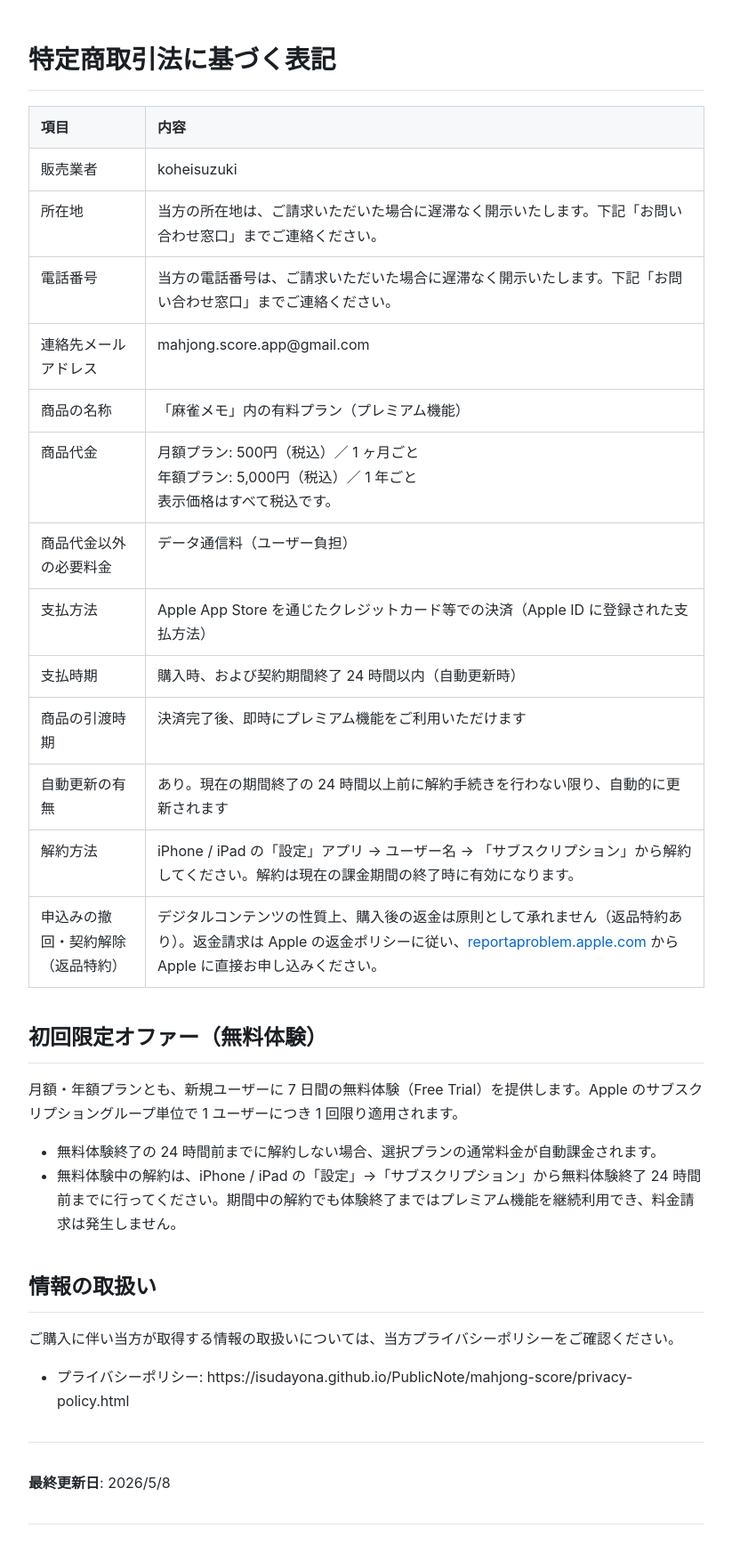
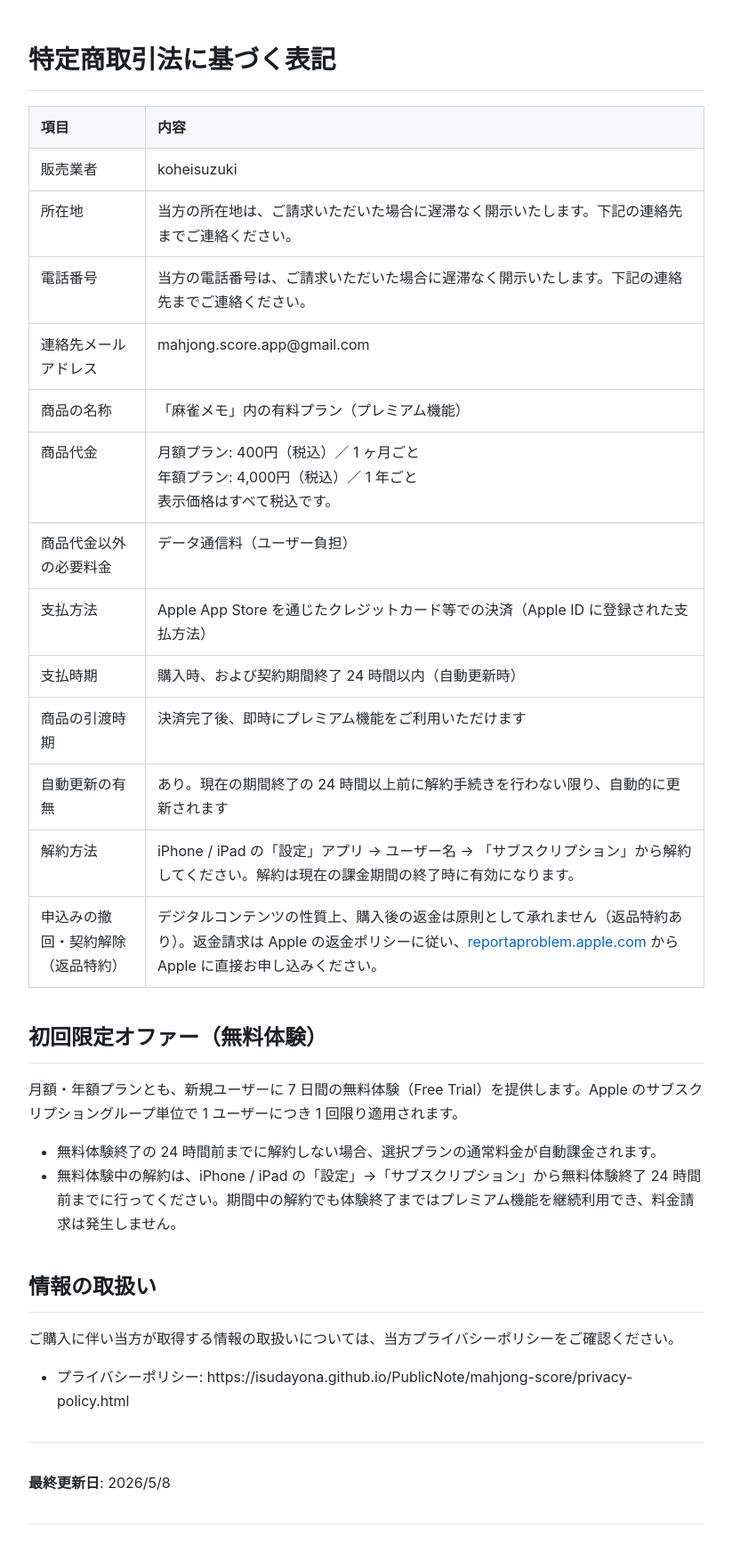
Before and after one commit to isudayona/PublicNote, a Jekyll site: the page built from mahjong-score/specified-commercial-transactions.md, in a window 1280 px wide. Shown: the whole page at 89% size, without its empty margins (228-1051 px from the left). Built offline with Jekyll 4.4.1, drawn with Linux system fonts in a browser that asks for light colours; our own code applies the rules of GitHub Pages for plain Markdown files.

Commit message:
docs:文言変更。金額500→400

```diff
--- a/mahjong-score/specified-commercial-transactions.md
+++ b/mahjong-score/specified-commercial-transactions.md
@@ -3,11 +3,11 @@
 | 項目 | 内容 |
 |---|---|
 | 販売業者 | koheisuzuki |
-| 所在地 | 当方の所在地は、ご請求いただいた場合に遅滞なく開示いたします。下記「お問い合わせ窓口」までご連絡ください。 |
-| 電話番号 | 当方の電話番号は、ご請求いただいた場合に遅滞なく開示いたします。下記「お問い合わせ窓口」までご連絡ください。 |
+| 所在地 | 当方の所在地は、ご請求いただいた場合に遅滞なく開示いたします。下記の連絡先までご連絡ください。 |
+| 電話番号 | 当方の電話番号は、ご請求いただいた場合に遅滞なく開示いたします。下記の連絡先までご連絡ください。 |
 | 連絡先メールアドレス | mahjong.score.app@gmail.com |
 | 商品の名称 | 「麻雀メモ」内の有料プラン（プレミアム機能） |
-| 商品代金 | 月額プラン: 500円（税込）／ 1 ヶ月ごと<br>年額プラン: 5,000円（税込）／ 1 年ごと<br>表示価格はすべて税込です。 |
+| 商品代金 | 月額プラン: 400円（税込）／ 1 ヶ月ごと<br>年額プラン: 4,000円（税込）／ 1 年ごと<br>表示価格はすべて税込です。 |
 | 商品代金以外の必要料金 | データ通信料（ユーザー負担） |
 | 支払方法 | Apple App Store を通じたクレジットカード等での決済（Apple ID に登録された支払方法） |
 | 支払時期 | 購入時、および契約期間終了 24 時間以内（自動更新時） |
```
